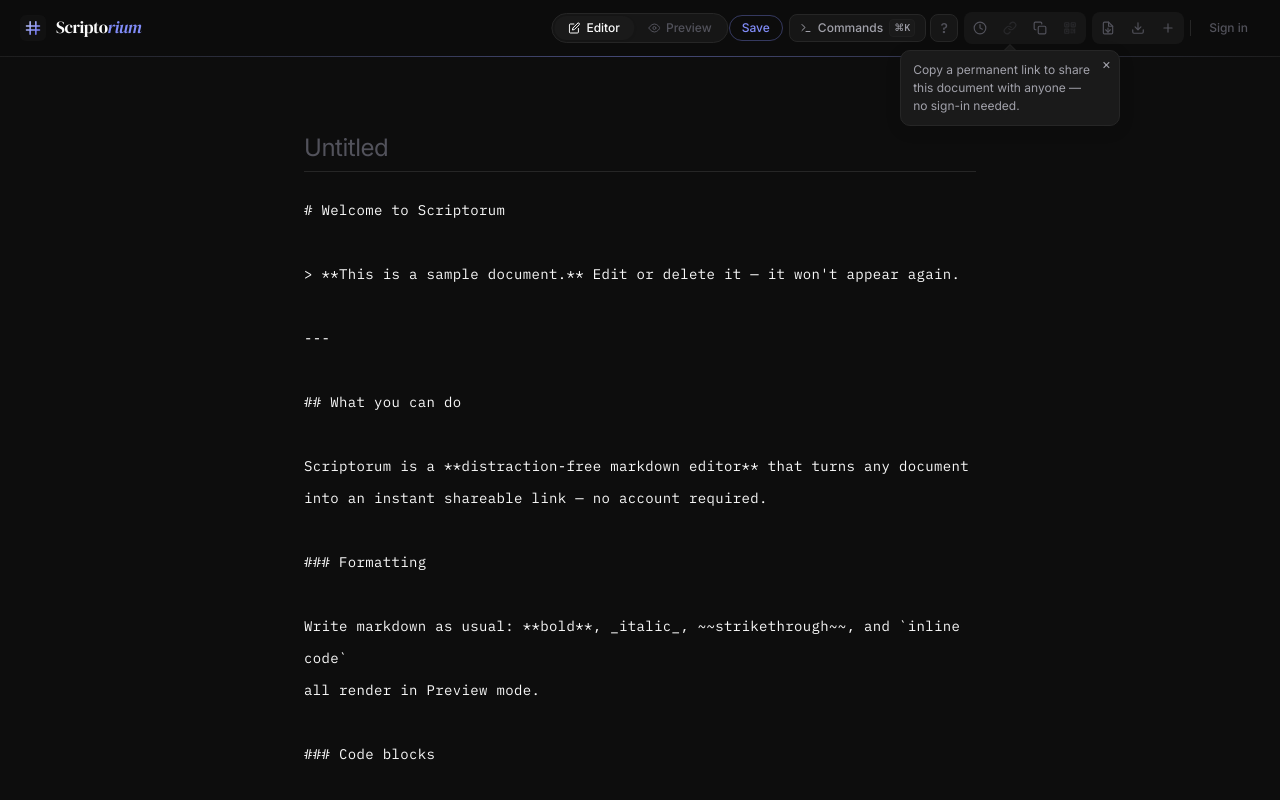
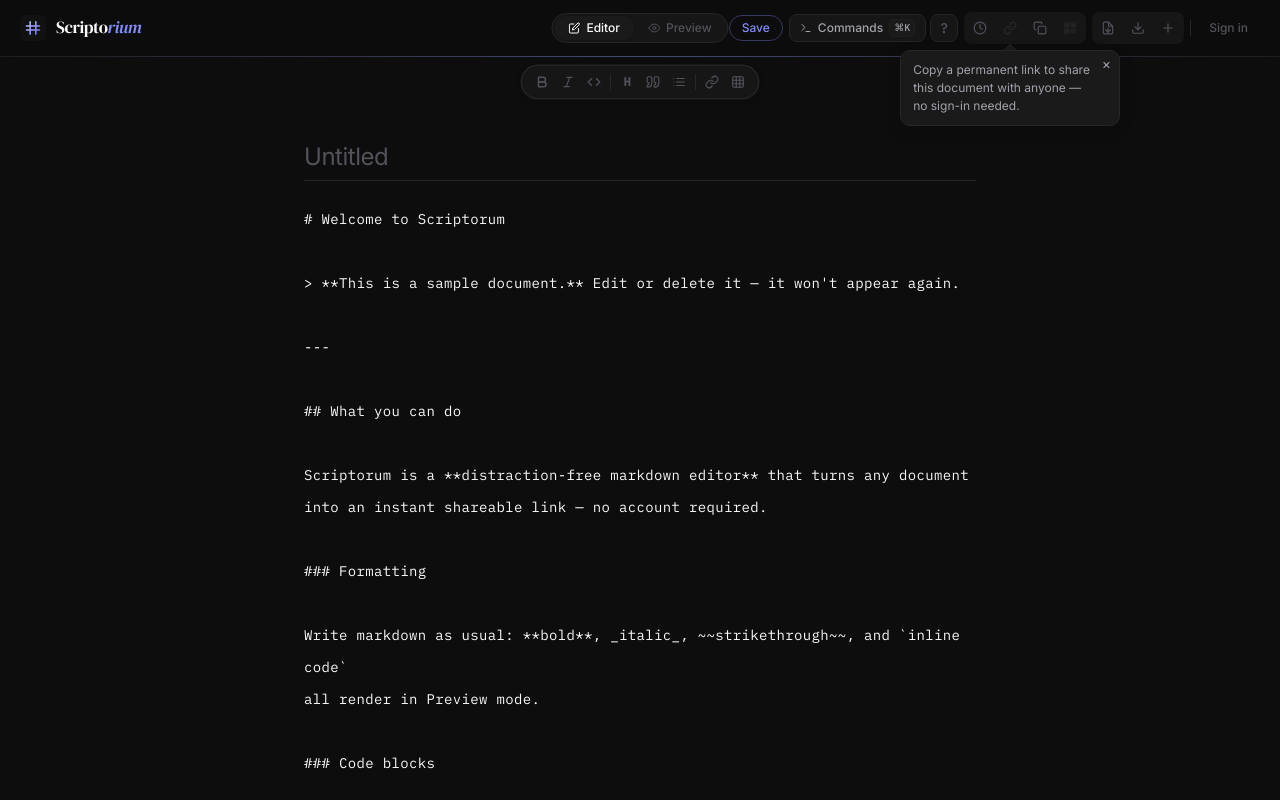
Before and after one commit to prathamudeshmukh/markdown-reader, a React (Vite) app: page / in a window 1280 px wide. Built offline with nearby package versions, Linux system fonts and the light colour scheme; no server answers.

Commit message:
Add formatting toolbar

```diff
--- a/src/components/FormattingToolbar.tsx
+++ b/src/components/FormattingToolbar.tsx
@@ -14,8 +14,8 @@
 import type { ToolbarAction } from '../telemetry/types';
 
 const TOOL_BTN =
-  'flex items-center justify-center w-7 h-7 rounded-md transition-all duration-150 ' +
-  'text-[var(--text-muted)] hover:text-[var(--text-primary)] hover:bg-[var(--bg-primary)] ' +
+  'flex items-center justify-center w-6 h-6 rounded-full transition-all duration-150 ' +
+  'text-[var(--text-muted)] hover:text-[var(--text-primary)] hover:bg-[var(--bg-elevated)] ' +
   'disabled:opacity-30 disabled:cursor-not-allowed disabled:hover:bg-transparent disabled:hover:text-[var(--text-muted)]';
 
 interface FormattingToolbarProps {
@@ -142,18 +142,25 @@
     setLinkUrl('');
   }
 
-  if (mode !== 'editor') return null;
+  const isEditor = mode === 'editor';
 
   return (
     <div
-      role="toolbar"
-      aria-label="Formatting toolbar"
-      className="hidden sm:flex items-center gap-0.5 px-4 py-1 animate-mode-enter"
-      style={{
-        backgroundColor: 'var(--bg-secondary)',
-        borderBottom: '1px solid var(--border)',
-      }}
+      className="hidden sm:flex justify-center px-4 pt-2 pb-1"
+      style={{ backgroundColor: 'var(--bg-primary)' }}
     >
+      <div
+        role="toolbar"
+        aria-label="Formatting toolbar"
+        className="flex items-center gap-0.5 rounded-full px-2 py-1 transition-opacity duration-150"
+        style={{
+          backgroundColor: 'var(--bg-secondary)',
+          border: '1px solid var(--border)',
+          boxShadow: '0 1px 6px rgba(0,0,0,0.10), 0 0 0 0.5px var(--border)',
+          opacity: isEditor ? 1 : 0,
+          pointerEvents: isEditor ? 'auto' : 'none',
+        }}
+      >
       {/* Bold */}
       <button
         type="button"
@@ -364,6 +371,7 @@
           </div>
         )}
       </div>
+      </div>
     </div>
   );
 }
```
Also changed, not shown: 2 other files (tests, documents, lock files or other folders).
